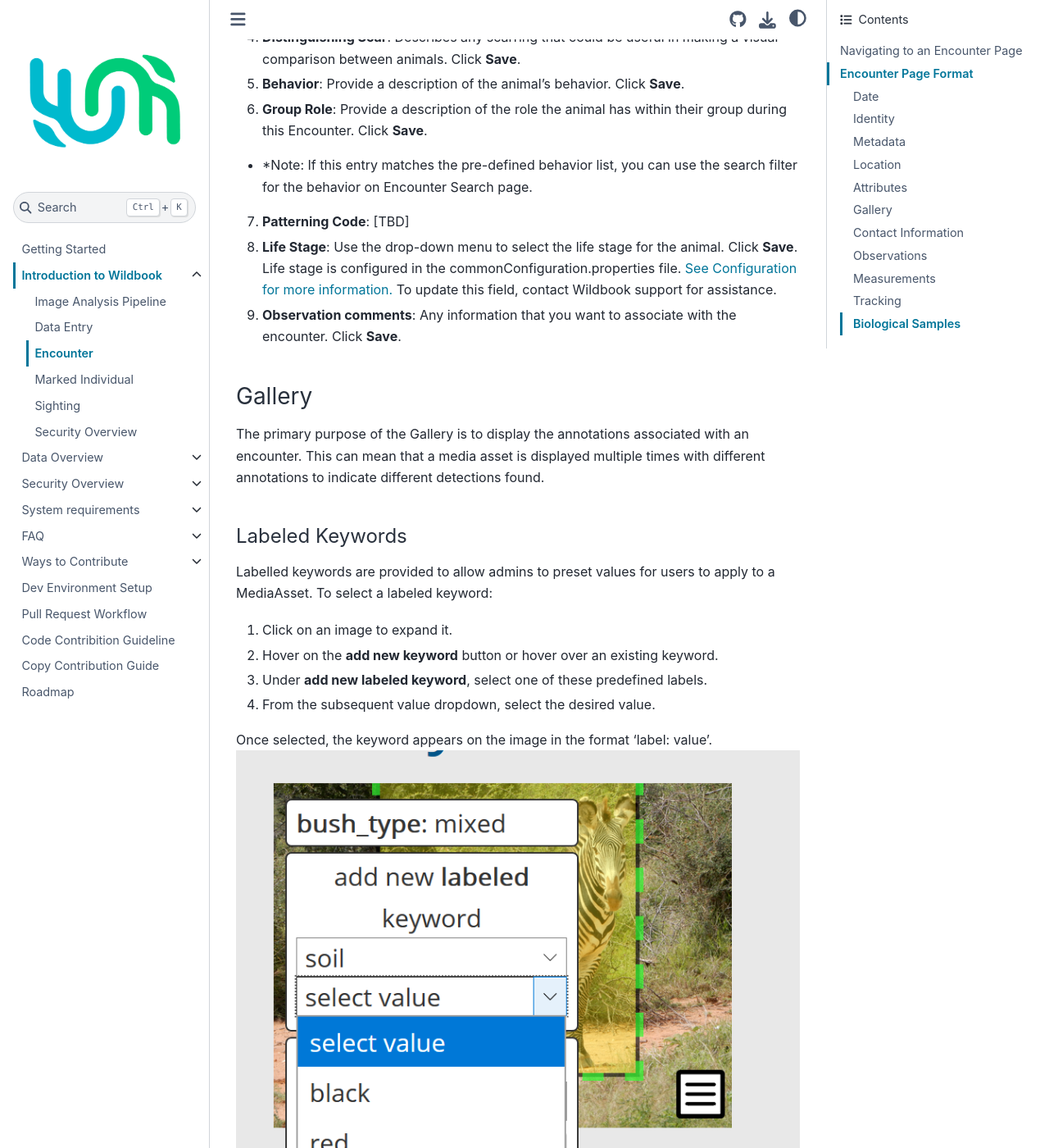
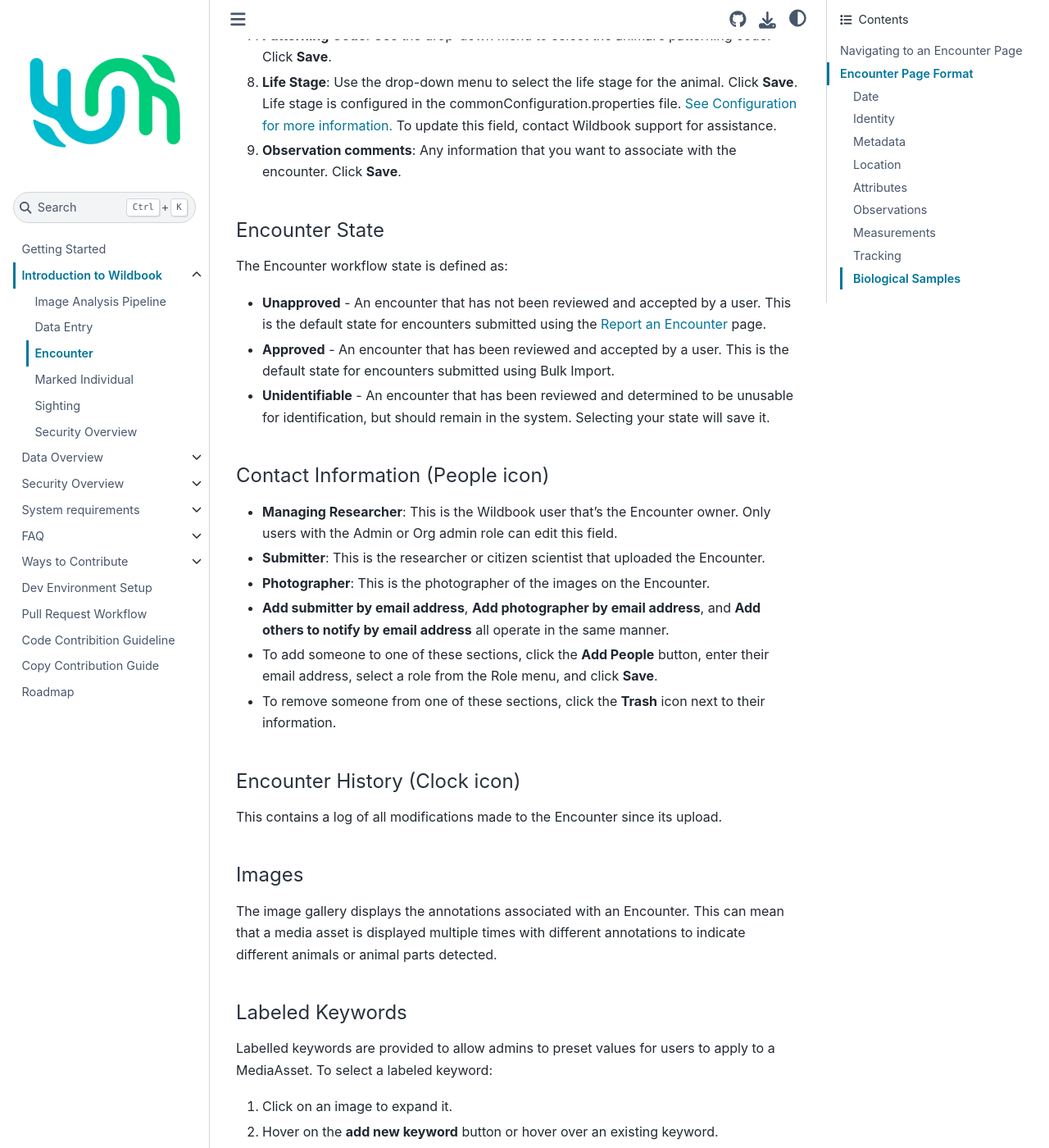
Before and after one commit to WildMeOrg/wildbook-docs, a Sphinx documentation site: the page built from docs/introduction/encounter.md, in a window 1280 px wide and 1400 px high, scrolled down 3934 px. Shown: the whole window at 82% size. Built offline with Sphinx 7.4.7 and the Sphinx Book theme 1.1.4, drawn with Linux system fonts in a browser that asks for light colours; some of the changed text lies outside the part shown.

Commit message:
Update encounter.md
Documented additional changes to encounter fields

```diff
--- a/docs/introduction/encounter.md
+++ b/docs/introduction/encounter.md
@@ -79,7 +73,7 @@
 #### Location
 
 Provide a description of the location where the encounter occurred. Click **Save**.
-* *Note: This field is searchable, but is not used in finding matches. This is valuable if there is a set of landmarks that have multiple names, or if a citizen scientist submits an Encounter and are unsure of exact location.*
+* *Note: This field is searchable, but is not used to find matches. This is valuable if there is a set of landmarks that have multiple names, or if a citizen scientist submits an Encounter and are unsure of exact location.*
 
 #### Location ID
 
@@ -106,13 +100,34 @@
 5. **Behavior**: Provide a description of the animal's behavior. Click **Save**.
 6. **Group Role**: Provide a description of the role the animal has within their group during this Encounter. Click **Save**.
 * *Note: If this entry matches the pre-defined behavior list, you can use the search filter for the behavior on Encounter Search page.
-7. **Patterning Code**: [TBD]
+7. **Patterning Code**: Use the drop-down menu to select the animal's patterning code. Click **Save**.
 8. **Life Stage**: Use the drop-down menu to select the life stage for the animal. Click **Save**. Life stage is configured in the commonConfiguration.properties file. [See Configuration for more information.](../specifications-and-system-requirements/system-configuration.md) To update this field, contact Wildbook support for assistance.
 9. **Observation comments**: Any information that you want to associate with the encounter. Click **Save**.
 
-### Gallery
+##### Encounter State
 
-The primary purpose of the Gallery is to display the annotations associated with an encounter. This can mean that a media asset is displayed multiple times with different annotations to indicate different detections found.
+The Encounter workflow state is defined as:
+
+* **Unapproved** - An encounter that has not been reviewed and accepted by a user. This is the default state for encounters submitted using the  [Report an Encounter](../data/report-encounter.md) page.
+* **Approved** - An encounter that has been reviewed and accepted by a user. This is the default state for encounters submitted using Bulk Import.
+* **Unidentifiable** - An encounter that has been reviewed and determined to be unusable for identification, but should remain in the system. Selecting your state will save it.
+
+#### Contact Information (People icon)
+
+* **Managing Researcher**: This is the Wildbook user that's the Encounter owner. Only users with the Admin or Org admin role can edit this field.
+* **Submitter**: This is the researcher or citizen scientist that uploaded the Encounter.
+* **Photographer**: This is the photographer of the images on the Encounter.
+* **Add submitter by email address**, **Add photographer by email address**, and **Add others to notify by email address** all operate in the same manner.
+* To add someone to one of these sections, click the **Add People** button, enter their email address, select a role from the Role menu, and click **Save**.
+* To remove someone from one of these sections, click the **Trash** icon next to their information.
+
+#### Encounter History (Clock icon)
+
+This contains a log of all modifications made to the Encounter since its upload.
+
+#### Images
+
+The image gallery displays the annotations associated with an Encounter. This can mean that a media asset is displayed multiple times with different annotations to indicate different animals or animal parts detected.
 
 #### Labeled Keywords
 
```
Also changed, not shown: other parts of docs/introduction/encounter.md (+1 -16 lines).
